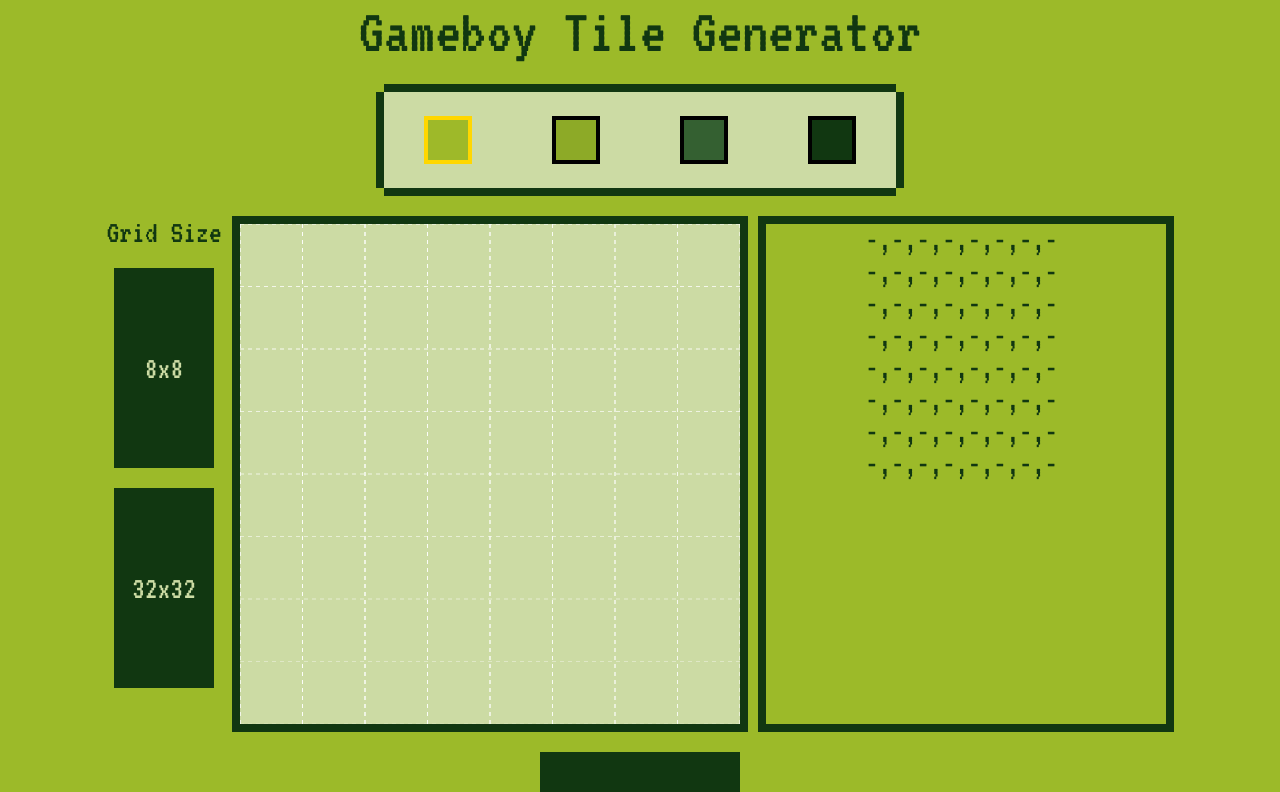
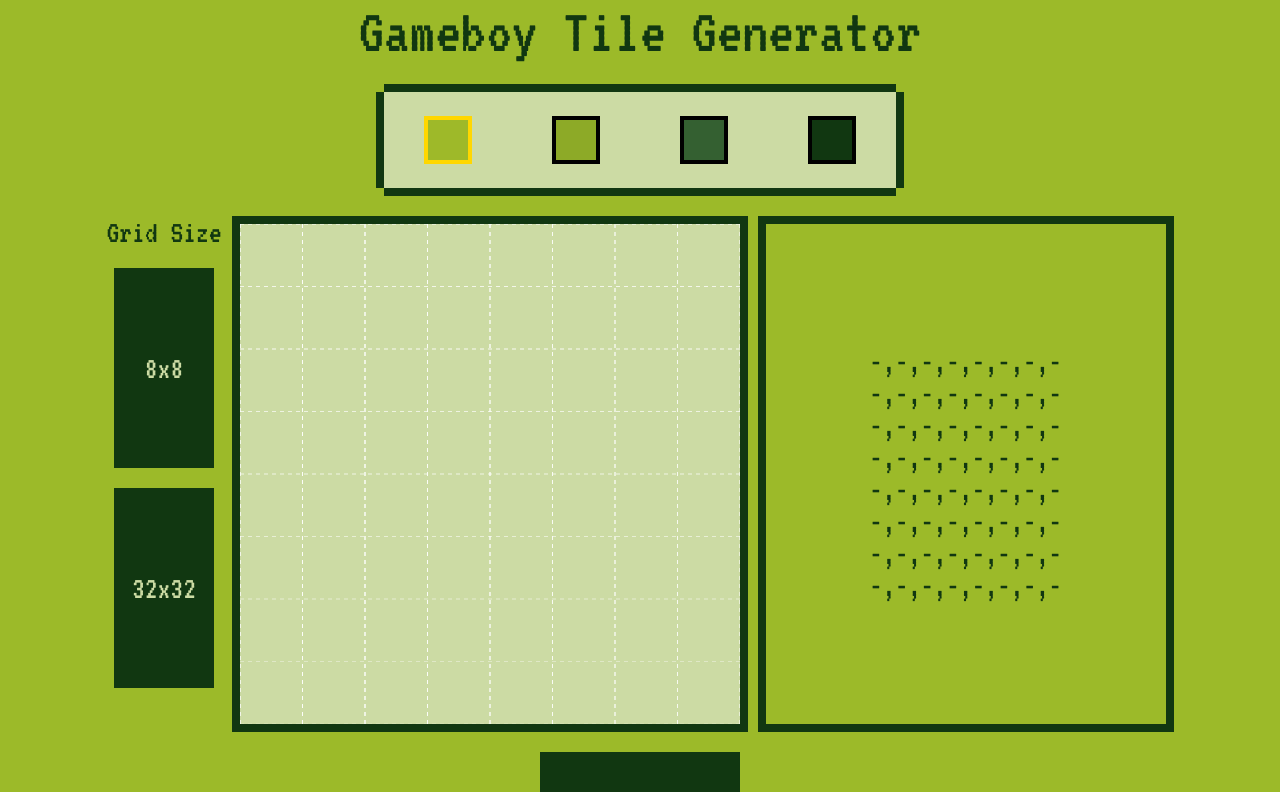
Before and after one commit to spkelly/gb-pallete, a Vue app: page / in a window 1280 px wide. Shown: the top 792 px of the page. Built offline with nearby package versions, Linux system fonts and the light colour scheme.

Commit message:
centered ouput

```diff
--- a/src/components/TileOutput.vue
+++ b/src/components/TileOutput.vue
@@ -20,13 +20,16 @@ export default {
 
 <style>
   .output {
+    display: flex;
+    flex-direction: column;
+    justify-content: center;
+    flex-wrap: wrap;
     text-align: left;
     font-size: 14px;
     height: 500px;
     width: 400px;
     border: 1px solid black;
     border: 8px solid #113711;
-    overflow: wrap;
   }
 
   .output pre {
@@ -35,10 +38,10 @@ export default {
   }
 
   code{
-  display:block;
-  width:50%;
-  margin: 0 auto;
-  font-family: 'VT323';
-  font-size:32px;
-}
+
+    display:block;
+    margin: 0 auto;
+    font-family: 'VT323';
+    font-size:32px;
+  }
 </style>
```
